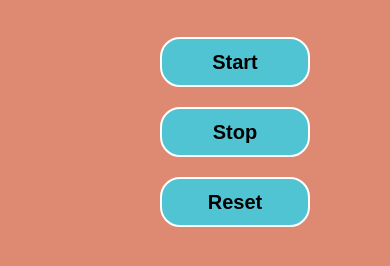
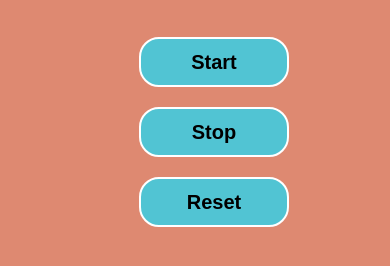
Before and after one commit to MuradCade/Timer-JavaScript, a plain HTML site: page index.html in a window 390 px wide. Shown: the part 220-486 px from the top of the page. Drawn offline with Linux system fonts and the light colour scheme.

Commit message:
Update style.css

```diff
--- a/style.css
+++ b/style.css
@@ -55,7 +55,7 @@ button:hover{
     }
 }
     /*   mobile phone view */
-     @media only screen and (max-width: 600px) {
+       @media only screen and (max-width: 600px) {
         body {
            background-color: #DE8971;
         }
@@ -71,6 +71,8 @@ button:hover{
 
         button{
             margin-bottom: 20px;
+            position: relative;
+            left: -7%;
         }
 
   }
```
